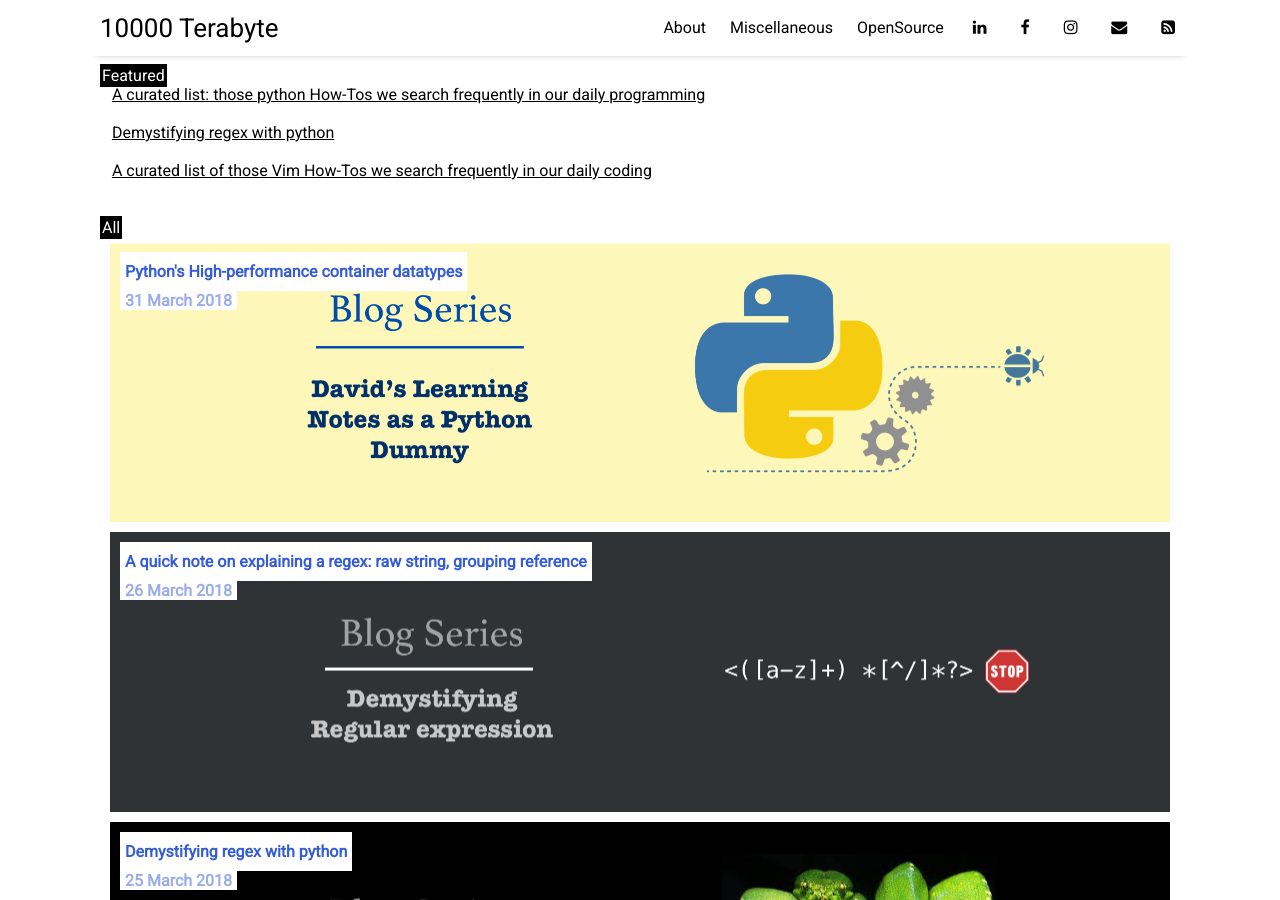
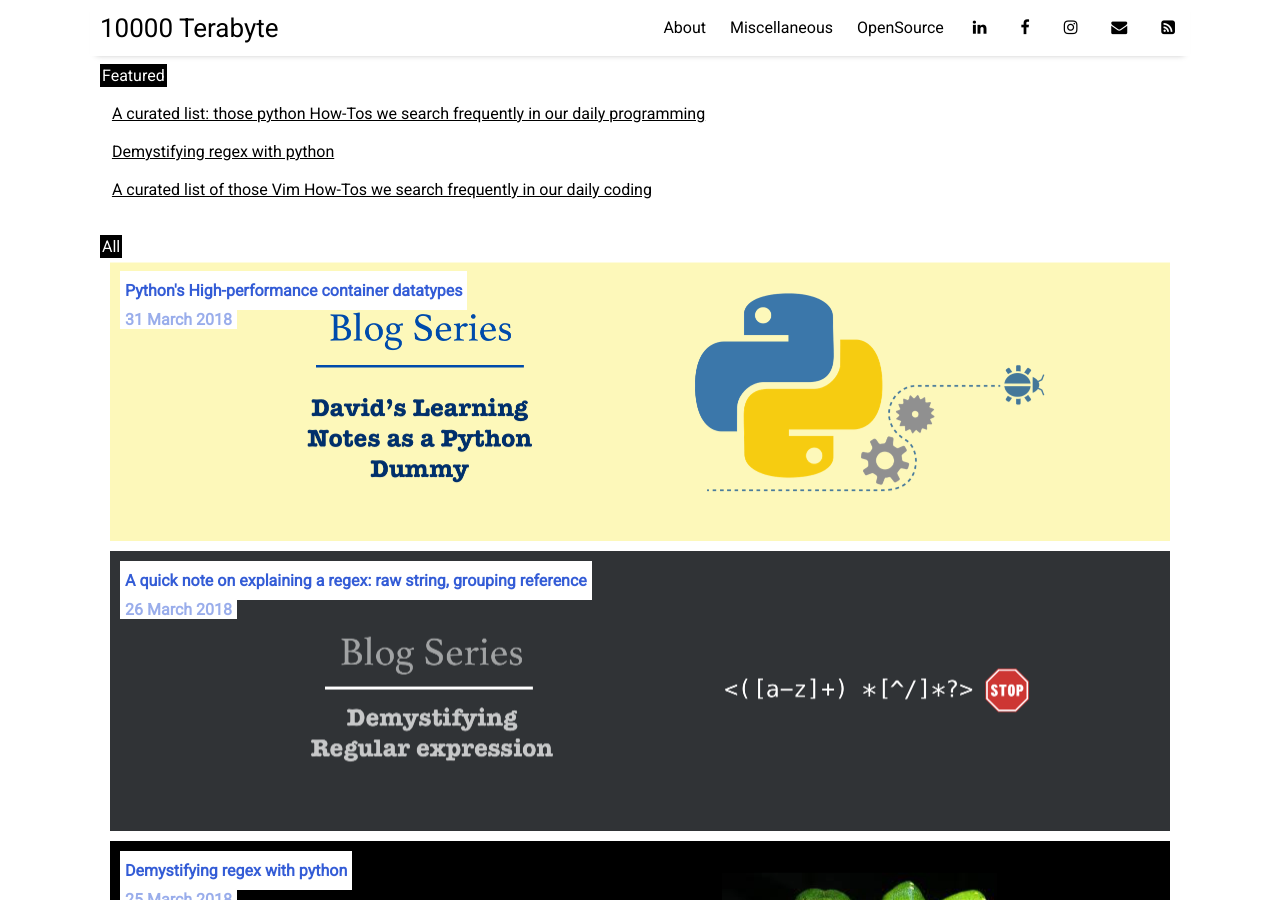
Before and after one commit to 10000TB/10000TB.github.io, a Jekyll site: the page built from index.html, in a window 1280 px wide and 900 px high. Built offline with Jekyll 4.4.1, drawn with Linux system fonts in a browser that asks for light colours; nearby versions of some CDN libraries; the list of posts is cut into pages by our own code.

Commit message:
Re-layout the "Featured" section in home page.

```diff
--- a/_layouts/home.html
+++ b/_layouts/home.html
@@ -4,7 +4,7 @@ title: Home
 ---
 
 <div>
-    <span style="color:white; background-color: black;padding: 2px 2px;">Featured</span><br/>
+    <span style="color:white; background-color: black;padding: 2px 2px;">Featured</span><br/><br/>
     &nbsp;&nbsp;&nbsp;<a href="{{ site.url }}/python/blog-series-python-A-Curated-List-Those-Python-How-To-You-Search-Frequently-in-Your-Daily-Programming.html">A curated list: those python How-Tos we search frequently in our daily programming</a><br/><br/>
 
     &nbsp;&nbsp;&nbsp;<a href="{{ site.url }}/python/blog-series-Demystifying-regex-with-python.html">Demystifying regex with python</a><br/><br/>
```
